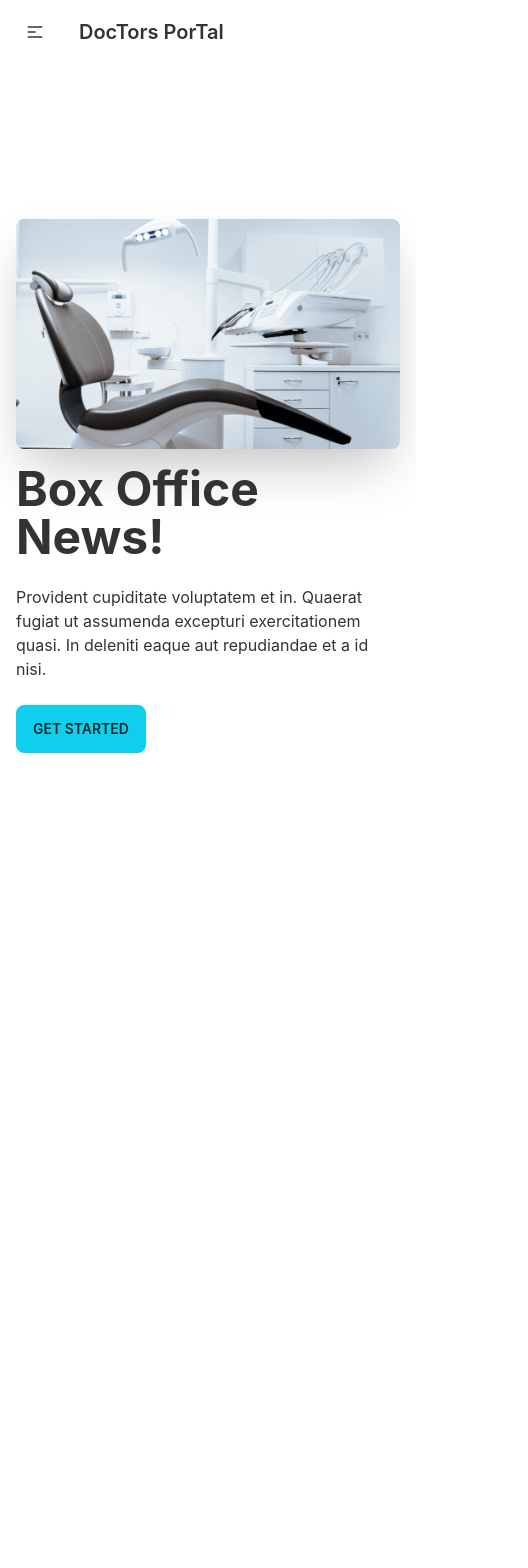
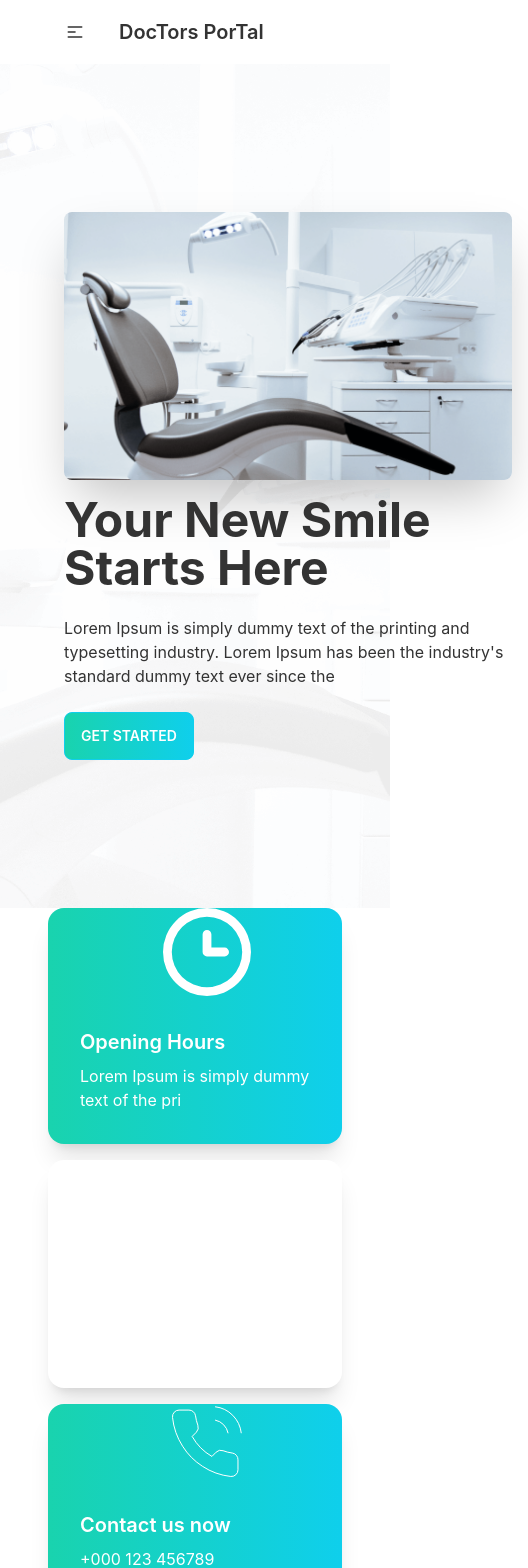
Before and after one commit to nazmul-2020/DocTors-PorTal-Cliend, a React (Create React App) app: page / in a window 390 px wide. Shown: the top 1568 px of the page, 528 px wide, since content can reach past the window. Before the commit the page ends 908 px from the top, so only its background shows below. Built offline with nearby package versions, Linux system fonts and the light colour scheme.

Commit message:
Make Info Card Dynamic with dynamic CSS Class

```diff
--- a/src/Pages/Home/Banner.js
+++ b/src/Pages/Home/Banner.js
@@ -1,15 +1,16 @@
 import React from 'react';
 import chair from "../../assets/images/chair.png"
+import bg from "../../assets/images/bg.png"
 
 const Banner = () => {
     return (
-        <div class="hero min-h-screen ">
-            <div class="hero-content flex-col lg:flex-row-reverse">
-                <img src={chair} class="max-w-sm rounded-lg shadow-2xl" />
+        <div className="hero min-h-screen px-12" style={{backgroundImage:`url(${bg})`}} >
+            <div className="hero-content flex-col lg:flex-row-reverse">
+                <img src={chair} className="max-w-md rounded-lg shadow-2xl" />
                 <div>
-                    <h1 class="text-5xl font-bold">Box Office News!</h1>
-                    <p class="py-6">Provident cupiditate voluptatem et in. Quaerat fugiat ut assumenda excepturi exercitationem quasi. In deleniti eaque aut repudiandae et a id nisi.</p>
-                    <button class="btn btn-primary">Get Started</button>
+                    <h1 className="text-5xl font-bold">Your New Smile Starts Here</h1>
+                    <p className="py-6">Lorem Ipsum is simply dummy text of the printing and typesetting industry. Lorem Ipsum has been the industry's standard dummy text ever since the</p>
+                    <button className="btn btn-primary uppercase text-white bg-gradient-to-r from-secondary to-primary">Get Started</button>
                 </div>
             </div>
         </div>
--- a/src/Pages/Home/Home.js
+++ b/src/Pages/Home/Home.js
@@ -1,10 +1,12 @@
 import React from 'react';
 import Banner from './Banner';
+import Info from './Info';
 
 const Home = () => {
     return (
         <div>
             <Banner></Banner>
+            <Info></Info>
         </div>
     );
 };
--- /dev/null
+++ b/src/Pages/Home/Info.js
@@ -0,0 +1,17 @@
+import React from 'react';
+import InfoCard from './InfoCard';
+import clock from '../../assets/icons/clock.svg'
+import marker from '../../assets/icons/marker.svg'
+import phone from '../../assets/icons/phone.svg'
+
+const Info = () => {
+    return (
+        <div className='grid grid-cols-1 md:grid-cols-6 lg:grid-cols-3 gap-4 px-12'>
+            <InfoCard bgColor='bg-gradient-to-r from-secondary to-primary' cardTitle='Opening Hours' cardText='Lorem Ipsum is simply dummy text of the pri' img={clock} ></InfoCard>
+            <InfoCard bgColor='bg-accent' cardTitle='Visit our location' cardText='Brooklyn, NY 10036, United States' img={marker} ></InfoCard>
+            <InfoCard bgColor='bg-gradient-to-r from-secondary to-primary' cardTitle='Contact us now' cardText='+000 123 456789' img={phone} ></InfoCard>
+        </div>
+    );
+};
+
+export default Info;
--- /dev/null
+++ b/src/Pages/Home/InfoCard.js
@@ -0,0 +1,17 @@
+import React from 'react';
+
+const InfoCard = ({ img ,bgColor,cardTitle,cardText }) => {
+    return (
+        <div className={`card lg:card-side bg-base-100 shadow-xl ${bgColor}`}>
+            <figure className='pl-6'>
+                <img src={img} alt="Album" />
+            </figure>
+            <div className="card-body text-white">
+                <h2 className="card-title">{cardTitle}</h2>
+                <p>{cardText}</p>
+            </div>
+        </div>
+    );
+};
+
+export default InfoCard;
--- a/src/Pages/Shared/Navbar/Navbar.js
+++ b/src/Pages/Shared/Navbar/Navbar.js
@@ -11,20 +11,20 @@ const Navbar = () => {
         <li><Link to="/login">Login</Link></li>
     </>
     return (
-        <div class="navbar bg-base-100">
-            <div class="navbar-start">
-                <div class="dropdown">
-                    <label tabindex="0" class="btn btn-ghost lg:hidden">
-                        <svg xmlns="http://www.w3.org/2000/svg" class="h-5 w-5" fill="none" viewBox="0 0 24 24" stroke="currentColor"><path stroke-linecap="round" stroke-linejoin="round" stroke-width="2" d="M4 6h16M4 12h8m-8 6h16" /></svg>
+        <div className="navbar bg-base-100 px-12">
+            <div className="navbar-start">
+                <div className="dropdown">
+                    <label tabindex="0" className="btn btn-ghost lg:hidden">
+                        <svg xmlns="http://www.w3.org/2000/svg" className="h-5 w-5" fill="none" viewBox="0 0 24 24" stroke="currentColor"><path stroke-linecap="round" stroke-linejoin="round" stroke-width="2" d="M4 6h16M4 12h8m-8 6h16" /></svg>
                     </label>
-                    <ul tabindex="0" class="menu menu-compact dropdown-content mt-3 p-2 shadow bg-base-100 rounded-box w-52">
+                    <ul tabindex="0" className="menu menu-compact dropdown-content mt-3 p-2 shadow bg-base-100 rounded-box w-52">
                         {menuItems}
                     </ul>
                 </div>
-                <Link to='/' class="btn btn-ghost normal-case text-xl">DocTors PorTal</Link>
+                <Link to='/' className="btn btn-ghost normal-case text-xl">DocTors PorTal</Link>
             </div>
-            <div class="navbar-center hidden lg:flex">
-                <ul class="menu menu-horizontal p-0">
+            <div className="navbar-center hidden lg:flex">
+                <ul className="menu menu-horizontal p-0">
                     {menuItems}
                 </ul>
             </div>
```
